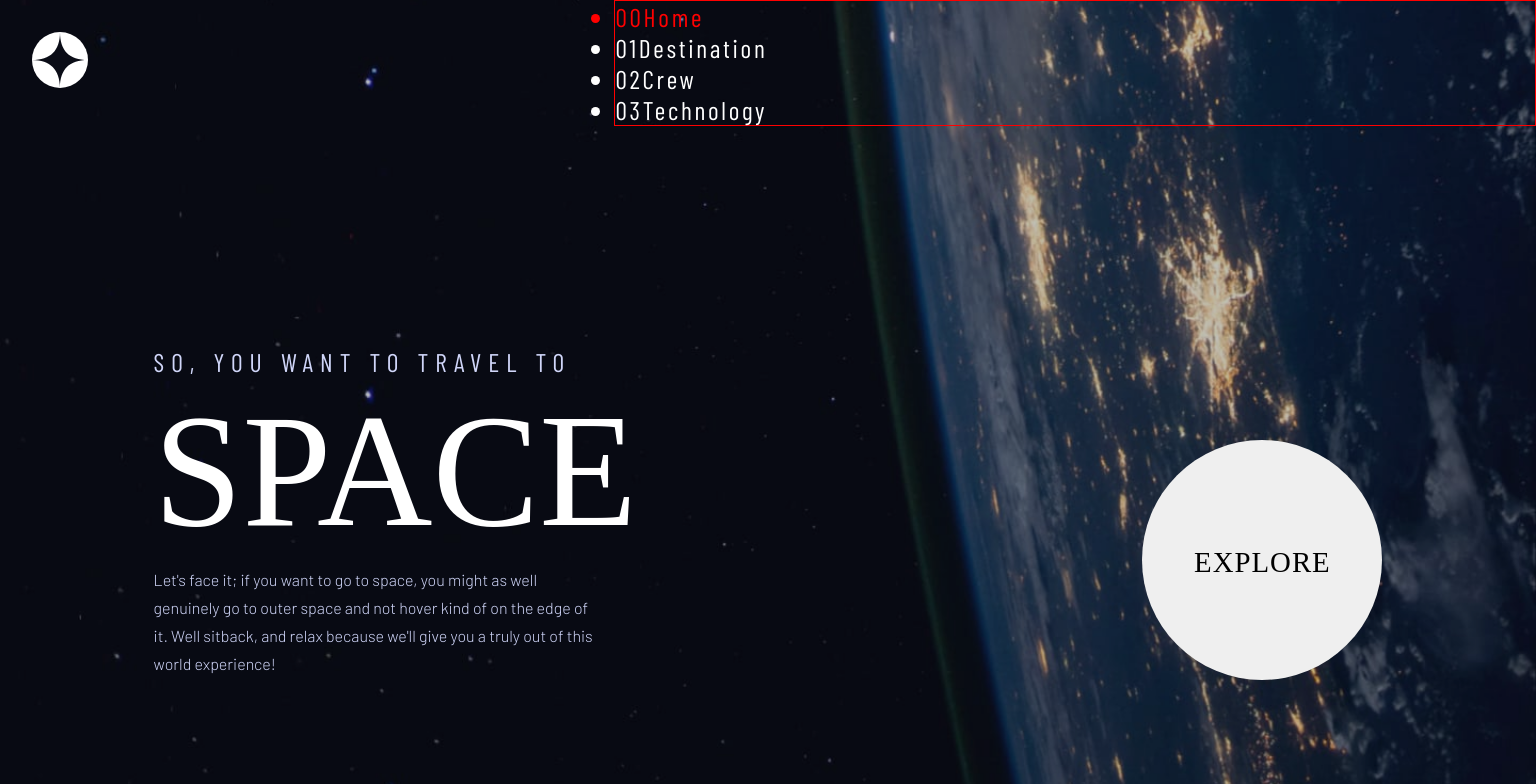
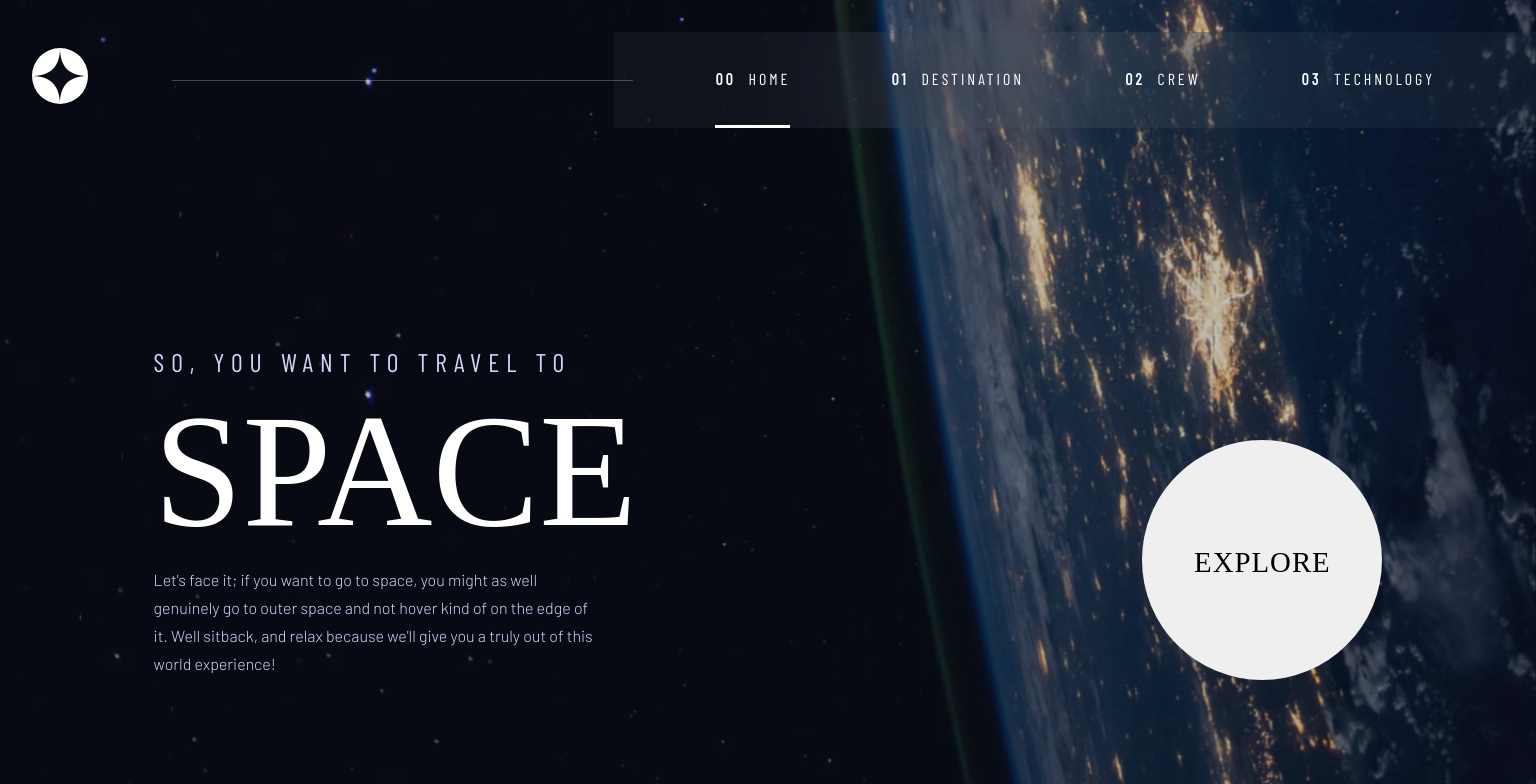
Before and after one commit to MounirEl-Abbas/space-tourism-FIGMA, a React (Create React App) app: page / in a window 1536 px wide. Shown: the top 784 px of the page. Built offline with nearby package versions, Linux system fonts and the light colour scheme; a web font is replaced by a local one.

Commit message:
Navbar responsiveness

```diff
--- a/src/styles/css/main.css
+++ b/src/styles/css/main.css
@@ -80,16 +80,20 @@ p {
   color: #d0d6f9;
 }
 
+ul {
+  list-style: none;
+}
+
+ul li {
+  cursor: pointer;
+}
+
 /* Navigation */
 .nav-container {
   width: 100%;
   height: 100%;
   position: relative;
   z-index: 9;
-}
-
-.current-page {
-  color: red;
 }
 
 /* Navbar */
@@ -99,7 +103,91 @@ p {
   top: 0;
   right: 0;
   width: 60%;
-  border: 1px solid red;
+}
+
+.navbar::after {
+  content: "";
+  background: rgba(255, 255, 255, 0.04);
+  backdrop-filter: blur(80px);
+  width: 100%;
+  height: 100%;
+  position: absolute;
+  top: 0;
+  right: 0;
+  z-index: -1;
+}
+
+.navbar ul {
+  display: flex;
+  justify-content: space-evenly;
+  align-items: center;
+  height: 6rem;
+  font-size: 1rem;
+  letter-spacing: 2.5px;
+}
+
+.navbar ul li {
+  display: flex;
+  align-items: center;
+  justify-content: center;
+  height: 100%;
+  text-transform: uppercase;
+  border-bottom: 3px solid transparent;
+}
+
+.navbar ul li:hover {
+  border-bottom: 3px solid #999;
+}
+
+.navbar .current-page {
+  border-bottom: 3px solid #fff;
+}
+
+@media (min-width: 768px) {
+  #menu-btn {
+    display: none;
+  }
+  .sidemenu {
+    display: none;
+  }
+  .navbar {
+    display: block;
+  }
+  .navbar ul span {
+    display: none;
+  }
+}
+
+@media (min-width: 1440px) {
+  #logo {
+    margin-top: 1rem;
+  }
+  .nav-container {
+    position: absolute;
+    top: 2rem;
+    height: calc(100% - 2rem);
+    z-index: 1;
+  }
+  .navbar::before {
+    content: "";
+    width: 50%;
+    height: 1px;
+    background-color: #fff;
+    opacity: 0.25;
+    position: absolute;
+    right: 98%;
+    top: 0;
+    bottom: 0;
+    margin: auto;
+  }
+  .navbar ul li {
+    letter-spacing: 3px;
+  }
+  .navbar ul span {
+    display: inline-block;
+    font-weight: bold;
+    padding-right: 0.8rem;
+  }
 }
 
 /* Sidemenu */
@@ -112,6 +200,9 @@ p {
 }
 
 .sidemenu {
+  background-color: rgba(170, 170, 170, 0.1);
+  backdrop-filter: blur(30px);
+  -webkit-backdrop-filter: blur(30px);
   transform: translateX(100vw);
   width: 60%;
   max-width: 25rem;
@@ -119,9 +210,6 @@ p {
   position: fixed;
   right: 0;
   height: 100%;
-  background-color: rgba(170, 170, 170, 0.1);
-  backdrop-filter: blur(30px);
-  -webkit-backdrop-filter: blur(30px);
 }
 
 .sidemenu ul {
@@ -129,11 +217,11 @@ p {
   display: flex;
   flex-direction: column;
   justify-content: center;
-  list-style-type: none;
 }
 
 .sidemenu ul li {
-  padding: 1.5rem;
+  margin: 1rem 0 1rem 1rem;
+  padding: 0.5rem;
   text-transform: uppercase;
 }
 
@@ -146,25 +234,8 @@ p {
   transform: translateX(0);
 }
 
-@media (min-width: 768px) {
-  #menu-btn {
-    display: none;
-  }
-  .sidemenu {
-    display: none;
-  }
-  .navbar {
-    display: block;
-  }
-  .navigation ul span {
-    display: none;
-  }
-}
-
-@media (min-width: 1024px) {
-  .navigation ul span {
-    display: inline-block;
-  }
+.sidemenu .current-page {
+  border-right: 3px solid #fff;
 }
 
 /* Pages */
@@ -183,6 +254,7 @@ p {
 }
 
 .home {
+  overflow: hidden;
   background: url("../../assets/home/background-home-mobile.jpg") no-repeat center;
   background-size: cover;
   width: 100%;
--- a/src/styles/scss/_config.scss
+++ b/src/styles/scss/_config.scss
@@ -12,3 +12,9 @@ $white: #fff;
   align-items: center;
   justify-content: center;
 }
+
+@mixin glass-effect {
+  background-color: rgba($color: #aaa, $alpha: 0.1);
+  backdrop-filter: blur(30px);
+  -webkit-backdrop-filter: blur(30px);
+}
--- a/src/styles/scss/components/home/_home.scss
+++ b/src/styles/scss/components/home/_home.scss
@@ -3,6 +3,7 @@
   height: 100%;
 }
 .home {
+  overflow: hidden;
   background: url("../../assets/home/background-home-mobile.jpg") no-repeat
     center;
   background-size: cover;
--- a/src/styles/scss/components/navigation/_navigation.scss
+++ b/src/styles/scss/components/navigation/_navigation.scss
@@ -6,29 +6,4 @@
   z-index: 9;
 }
 
-.current-page {
-  color: red;
-}
-
 @import "./partials/navbar", "./partials/sidemenu";
-
-@media (min-width: 768px) {
-  #menu-btn {
-    display: none;
-  }
-  .sidemenu {
-    display: none;
-  }
-  .navbar {
-    display: block;
-  }
-  .navigation ul span {
-    display: none;
-  }
-}
-
-@media (min-width: 1024px) {
-  .navigation ul span {
-    display: inline-block;
-  }
-}
--- a/src/styles/scss/components/navigation/partials/_navbar.scss
+++ b/src/styles/scss/components/navigation/partials/_navbar.scss
@@ -5,5 +5,89 @@
   top: 0;
   right: 0;
   width: 60%;
-  border: 1px solid red;
+  &::after {
+    content: "";
+    background: rgba(255, 255, 255, 0.04);
+    backdrop-filter: blur(80px);
+    width: 100%;
+    height: 100%;
+    position: absolute;
+    top: 0;
+    right: 0;
+    z-index: -1;
+  }
+
+  ul {
+    display: flex;
+    justify-content: space-evenly;
+    align-items: center;
+    height: 6rem;
+    font-size: 1rem;
+    letter-spacing: 2.5px;
+
+    li {
+      @include flex-center;
+      height: 100%;
+      text-transform: uppercase;
+      border-bottom: 3px solid transparent;
+      &:hover {
+        border-bottom: 3px solid #999;
+      }
+    }
+  }
+
+  .current-page {
+    border-bottom: 3px solid $white;
+  }
 }
+@media (min-width: 768px) {
+  #menu-btn {
+    display: none;
+  }
+  .sidemenu {
+    display: none;
+  }
+  .navbar {
+    display: block;
+    ul span {
+      display: none;
+    }
+  }
+}
+
+@media (min-width: 1440px) {
+  #logo {
+    margin-top: 1rem;
+  }
+  .nav-container {
+    position: absolute;
+    top: 2rem;
+    height: calc(100% - 2rem);
+    z-index: 1;
+  }
+
+  .navbar {
+    &::before {
+      content: "";
+      width: 50%;
+      height: 1px;
+      background-color: $white;
+      opacity: 0.25;
+      position: absolute;
+      right: 98%;
+      top: 0;
+      bottom: 0;
+      margin: auto;
+    }
+    ul {
+      li {
+        letter-spacing: 3px;
+      }
+      span {
+        display: inline-block;
+        font-weight: bold;
+        padding-right: 0.8rem;
+      }
+    }
+  }
+}
--- a/src/styles/scss/main.scss
+++ b/src/styles/scss/main.scss
@@ -70,6 +70,14 @@ p {
   color: $light-blue;
 }
 
+ul {
+  list-style: none;
+
+  li {
+    cursor: pointer;
+  }
+}
+
 @import "./components/navigation/navigation";
 
 /* Pages */
```
Also changed, not shown: src/styles/scss/components/navigation/partials/_sidemenu.scss (+7 -5 lines).
